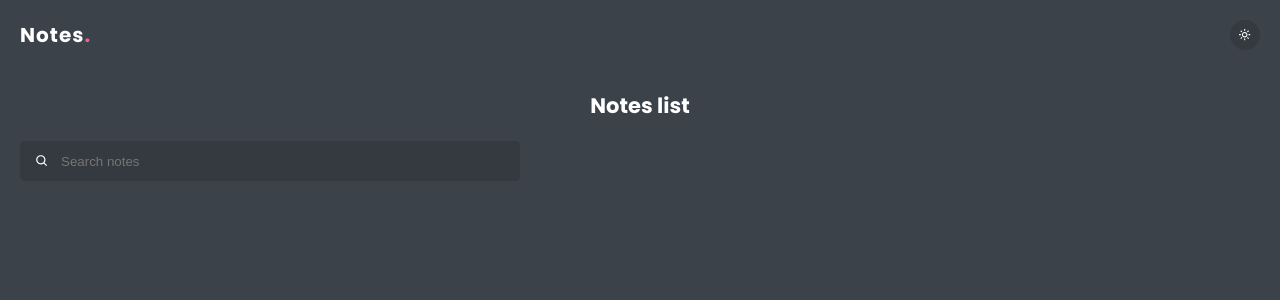
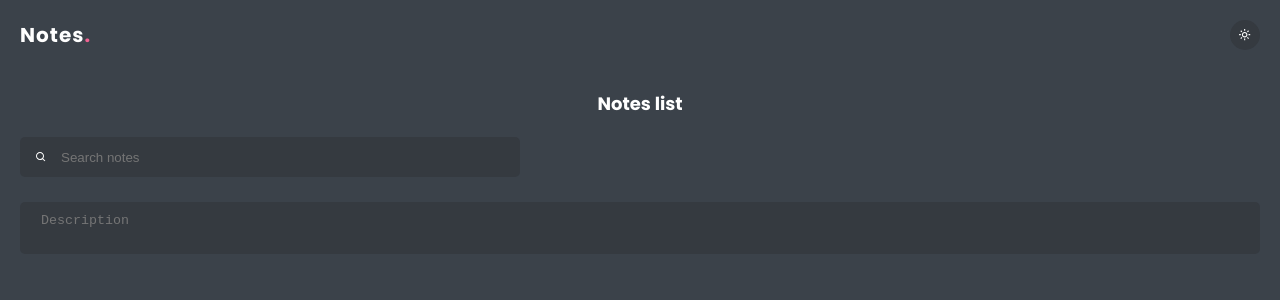
Before and after one commit to IrvingRR/notes-management-frontend, a Next.js app: page / in a window 1280 px wide. Shown: the top 300 px of the page. Built offline with nearby package versions, Linux system fonts and the light colour scheme.

Commit message:
[Feat]: TextArea reusable component created

```diff
--- a/src/app/page.tsx
+++ b/src/app/page.tsx
@@ -2,7 +2,7 @@
 
 import { BiSearch } from "react-icons/bi";
 import { Container} from "@/styled/pages/home.styles";
-import { Input } from "@/common";
+import { Input, TextArea } from "@/common";
 
 export default function Home() {
 
@@ -10,6 +10,7 @@ export default function Home() {
    <Container>
       <h2>Notes list</h2>
       <Input type='text' name='seach' placeholder='Search notes' icon={<BiSearch/>} legend='Invalid search'/>
+      <TextArea name='description' placeholder="Description"/>
    </Container>
   );
 };
--- a/src/common/Input.tsx
+++ b/src/common/Input.tsx
@@ -1,27 +1,15 @@
-import { ChangeEvent, FC } from 'react';
+import { FC } from 'react';
 import { BiXCircle } from "react-icons/bi";
-import { Field, FieldContent, InputElement, Legend } from "@/styled/common/form";
+import { Field, FieldContent, InputElement, Legend, Label } from "@/styled/common/form";
+import { InputPropsInterface } from '@/interfaces';
 
-interface InputProps {
-    type?: 'text' | 'number' | 'email' | 'password' | 'date'
-    label?: string
-    value?: string | number
-    name: string
-    placeholder?: string
-    disabled?: boolean
-    icon?: JSX.Element
-    legend?: string
-    isValid?: boolean
-    required?: boolean
-    onChange?: (e: ChangeEvent<HTMLInputElement>) => void,
-};
+export const Input: FC<InputPropsInterface> = (props: InputPropsInterface) => {
 
-export const Input: FC<InputProps> = (props: InputProps) => {
-
-    const { icon, legend, isValid } = props;
+    const { icon, legend, isValid, label } = props;
 
     return (
         <Field>
+            { label && <Label>{label}</Label> }
             <FieldContent variant={icon ? 'icon' : ''}>
                 <InputElement variant={icon ? 'icon' : ''} {...props}/>
                 { icon && icon }
--- /dev/null
+++ b/src/common/TextArea.tsx
@@ -0,0 +1,24 @@
+import { FC } from 'react';
+import { BiXCircle } from "react-icons/bi";
+import { Field, FieldContent, TextAreaElement, Legend, Label } from "@/styled/common/form";
+import { TextAreaPropsInterface } from '@/interfaces';
+
+export const TextArea: FC<TextAreaPropsInterface> = (props: TextAreaPropsInterface) => {
+
+    const { legend, isValid, label } = props;
+
+    return (
+        <Field>
+            { label && <Label>{label}</Label> }
+            <FieldContent>
+                {/* <TextAreaElement {...props}/> */}
+                <TextAreaElement {...props}/>
+            </FieldContent>
+            { legend &&
+            <Legend isvalid={isValid}>
+                <BiXCircle/>
+                { legend }
+            </Legend> }
+        </Field>
+    );
+};
--- a/src/common/index.ts
+++ b/src/common/index.ts
@@ -1,2 +1,3 @@
 export * from './Input';
 export * from './Logo';
+export * from './TextArea';
--- /dev/null
+++ b/src/interfaces/index.ts
@@ -0,0 +1,2 @@
+export * from './input';
+export * from './textarea';
--- a/src/styled/common/form.ts
+++ b/src/styled/common/form.ts
@@ -6,6 +6,11 @@ export const Field = styled.div`
     flex-direction: column;
     gap: 5px;
     transition: var(--transition);
+`;
+
+export const Label = styled.label`
+    width: 100%;
+    font-size: var(--fs-s);
 `;
 
 export const FieldContent = styled.div<{ variant?: string }>`
@@ -60,3 +65,16 @@ export const Legend = styled.p<{ isvalid?: boolean }>`
         height: auto;
     ` }
 `;
+
+export const TextAreaElement = styled.textarea`
+    width: 100%;
+    padding: 10px 20px;
+    background-color: ${props => props.theme.backgroundSecondaryColor};
+    color: ${props => props.theme.fontColor};
+    resize: none;
+
+    &:focus {
+        background-color: transparent;
+        border-color: var(--primary-color);
+    }
+`;
--- a/src/styled/globalStyles.ts
+++ b/src/styled/globalStyles.ts
@@ -50,7 +50,7 @@ export const GlobalStyles = createGlobalStyle`
 
     body {
         min-height: 100vh;
-        font-size: var(--fs-m);
+        font-size: var(--fs-s);
         background-color: ${props => props.theme.backgroundPrimaryColor};
         color: ${props => props.theme.fontColor}
     }
```
Also changed, not shown: src/interfaces/input.ts (added, +15 -0 lines), src/interfaces/textarea.ts (added, +13 -0 lines).
